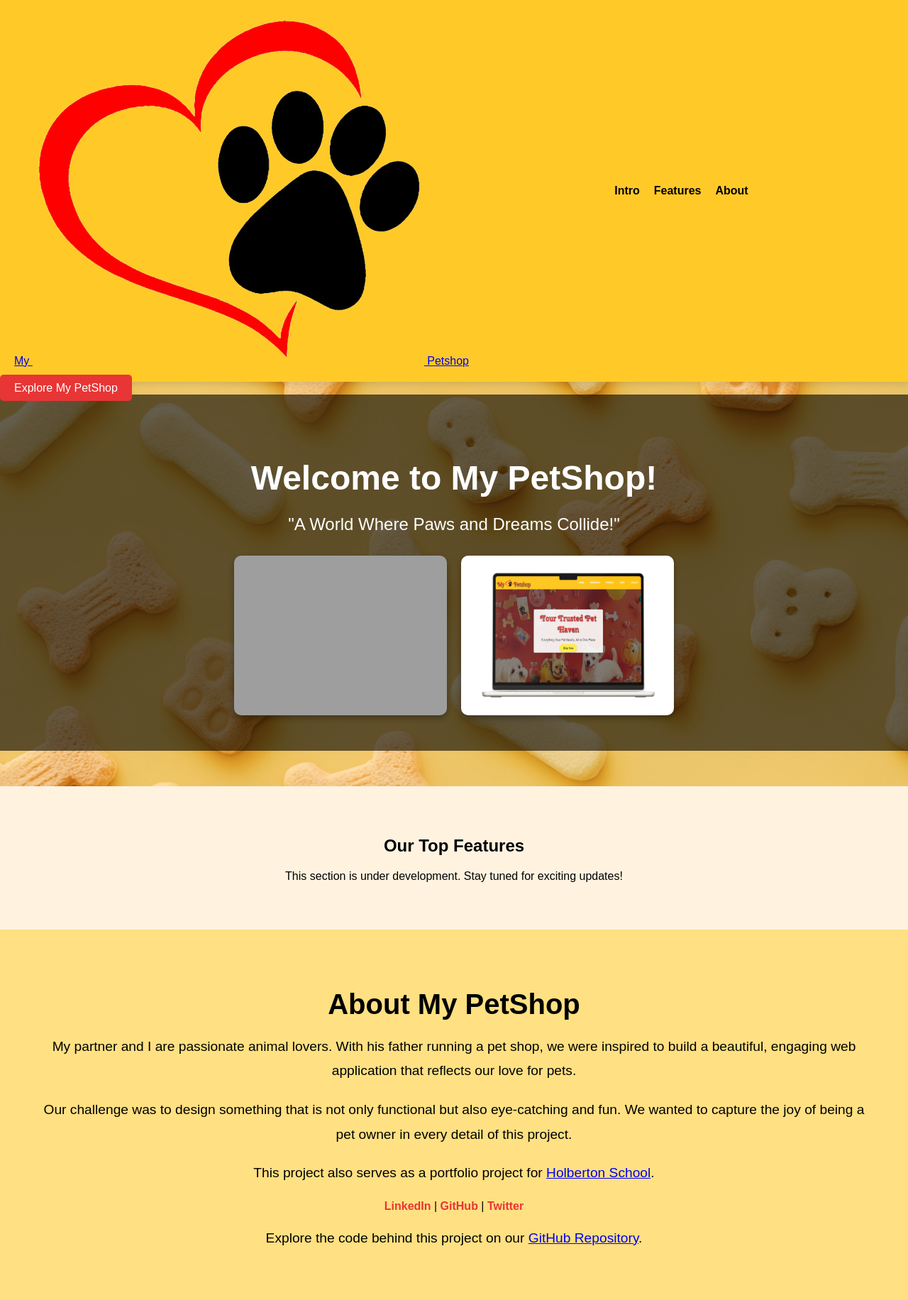
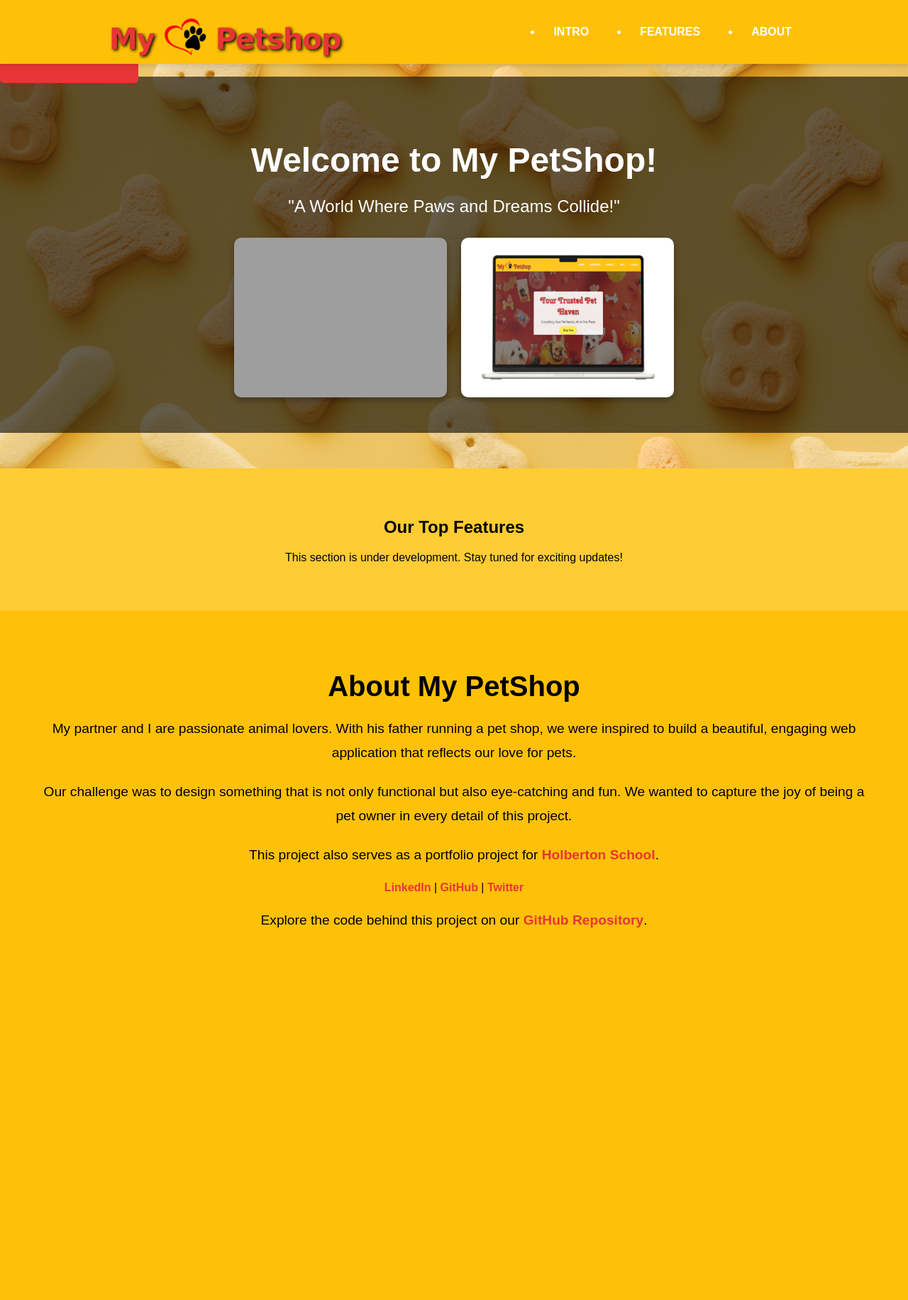
Before and after one commit to anibalfuentesrod/My-PetShop, a Django app: page /landing-page/ in a window 1280 px wide. Shown: the whole page at 71% size. After the commit the page ends 1307 px from the top, so only its background shows below. Run offline with Django 5.2, Linux system fonts and the light colour scheme; grey boxes are pictures that could not be loaded.

Commit message:
Update styless.css

```diff
--- a/myapp/static/css/styless.css
+++ b/myapp/static/css/styless.css
@@ -8,33 +8,142 @@ body {
     background-position: center;
 }
 
-/* Navbar */
+/* Navbar Styles */
 .navbar {
     display: flex;
-    justify-content: space-between;
+    justify-content: space-around;
     align-items: center;
-    padding: 20px;
-    background-color: #ffca28;
-    box-shadow: 0 4px 8px rgba(0, 0, 0, 0.1);
+    background-color: #ffc107;
+    color: white;
+    padding: 15px 20px;
+    position: sticky;
+    top: 0;
+    z-index: 1000;
+    box-shadow: 0 4px 6px rgba(0, 0, 0, 0.1); /* Adds a soft shadow for a floating effect */
 }
 
-.nav-links {
-    list-style: none;
-    display: flex;
-    gap: 20px;
+/* Logo Section */
+.navbar .logo a {
+    text-decoration: none;
+    color: #e83535; /* Inherit the parent color (red #e83535) */
+    font-family: 'Cherry Swash', cursive;
+    font-size: 40px; /* Adjust font size */
+    letter-spacing: -1px; /* Reduce space between letters */
+    line-height: 1; /* Ensure close vertical alignment */
+    margin: 0; /* Remove unnecessary margin */
+    padding: 0; /* Clean padding */
+    text-shadow: 2px 2px 4px #000000;
 }
 
-.nav-links a {
-    text-decoration: none;
-    color: black;
-    font-weight: bold;
-    transition: color 0.3s ease;
+.logo {
+    display: flex;
+    align-items: center; /* Align icon and text vertically */
+    justify-content: center;
+    gap: 8px; /* Space between icon and text */
+    text-decoration: none; /* No underline */
 }
 
-.nav-links a:hover {
-    color: #e83535;
+.logo-text {
+    font-family: 'Cherry Swash', cursive;
+    font-size: 36px; /* Adjust font size */
+    letter-spacing: -1px; /* Reduce space between letters */
+    color: #FF6F61;
+    line-height: 1; /* Ensure close vertical alignment */
+    margin: 0; /* Remove unnecessary margin */
+    padding: 0; /* Clean padding */
 }
 
+.logo img {
+    height: auto;
+    width: 60px;
+    margin-right: auto;
+    transform: translateY(10px);
+}
+/* Navigation Links */
+.navbar .nav-links {
+    display: flex;
+    gap: 30px;
+    transition: max-height 0.3s ease-out;
+}
+
+.navbar .nav-links a {
+    font-size: 16px;
+    color: white;
+    text-transform: uppercase;
+    text-decoration: none;
+    padding: 10px;
+    font-weight: bold;
+    transition: color 0.3s ease, background-color 0.3s ease;
+    border-radius: 20px; /* Rounded corners */
+}
+
+.navbar .nav-links a:hover {
+    color: #e83535;
+    background-color: #ffffff45; /* Subtle white overlay on hover */
+}
+
+/* Hamburger Menu for Mobile */
+.hamburger {
+    display: none;
+    flex-direction: column;
+    cursor: pointer;
+    gap: 5px;
+    position: absolute; /* Ensure precise positioning */
+    right: 20px; /* Align it to the right */
+    top: 65%; /* Vertically center it */
+    transform: translateY(-50%);
+    z-index: 10; /* Ensure it's on top */
+    padding: 10px;
+    background-color: #fbfbfb;;
+    border-radius: 8px;
+}
+
+.hamburger div {
+    width: 25px;
+    height: 3px;
+    background-color: white;
+    transition: all 0.3s ease;
+}
+
+/* Responsive Adjustments for Mobile */
+@media (max-width: 768px) {
+    .navbar {
+        flex-direction: column;
+        align-items: flex-start;
+        padding: 15px;
+    }
+
+    .nav-links {
+        flex-direction: column;
+        background-color: #ffc107;
+        right: 0; /* Align to the right */
+        position: absolute;
+        top: 90px; /* Space below the navbar */
+        max-height: 0; /* Hidden by default */
+        overflow: hidden;
+        width: 100%;
+        align-items: flex-start;
+        transition: max-height 0.5s ease-in-out;
+        z-index: 9; /* Keep it behind the hamburger icon */
+        box-shadow: 0 4px 8px rgba(0, 0, 0, 0.1); /* Add shadow */
+
+    }
+
+    .nav-links.active {
+        max-height: 500px; /* Adjust based on number of links */
+        transition: max-height 0.5s ease-in;
+    }
+
+    .nav-links a {
+        padding: 15px 20px;
+        width: 100%;
+    }
+
+    .hamburger {
+        display: flex;
+    }
+
+}
 .button {
     background-color: #e83535;
     color: white;
@@ -84,12 +193,12 @@ body {
 .feature-section {
     text-align: center;
     padding: 50px;
-    background-color: #fff3e0;
+    background-color: #ffcc33;
 }
 
 /* About Section */
 .about-section {
-    background-color: #ffe082;
+    background-color: #ffc107;
     padding: 50px;
     text-align: center;
 }
@@ -105,6 +214,11 @@ body {
     margin-bottom: 20px;
 }
 
+a:link {
+    color: #e83535;
+    text-decoration: none;
+    font-weight: bold;
+}
 .team-links a {
     color: #e83535;
     text-decoration: none;
```
